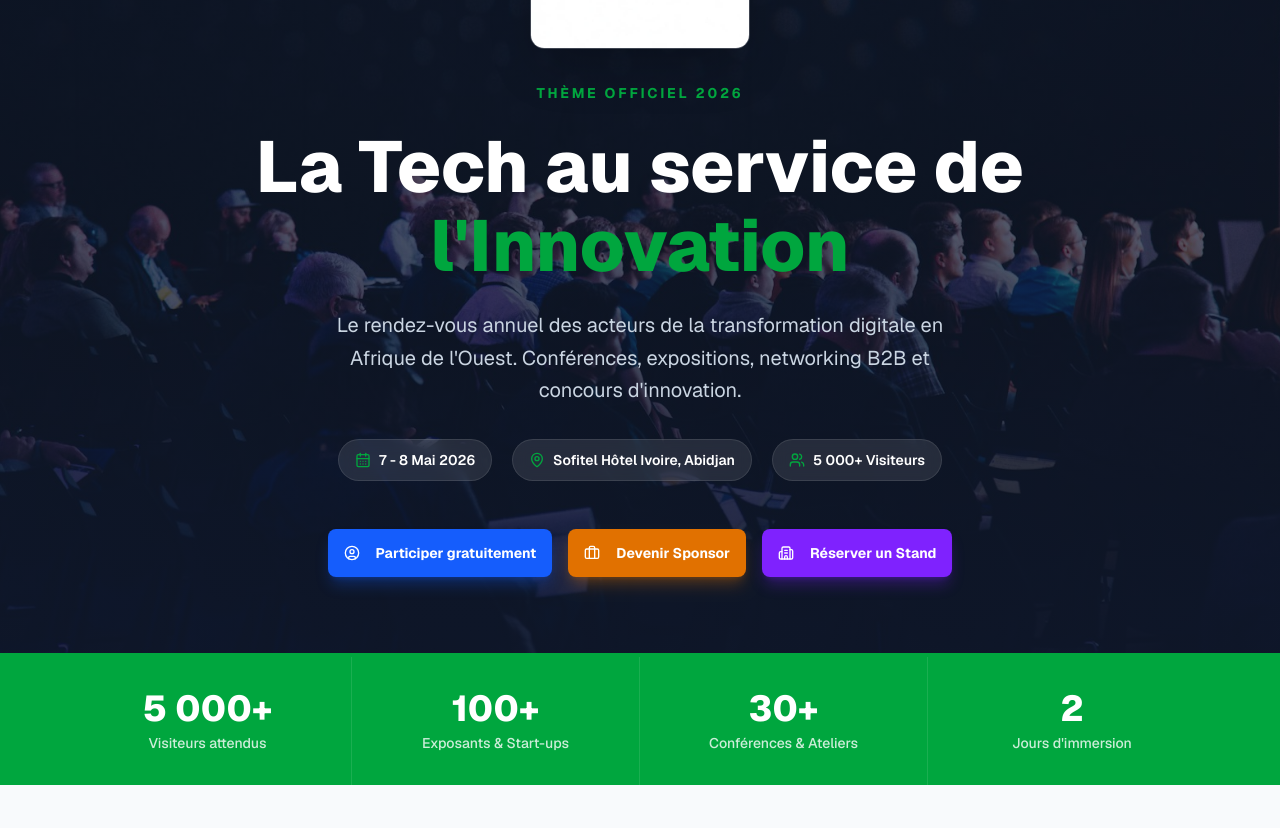
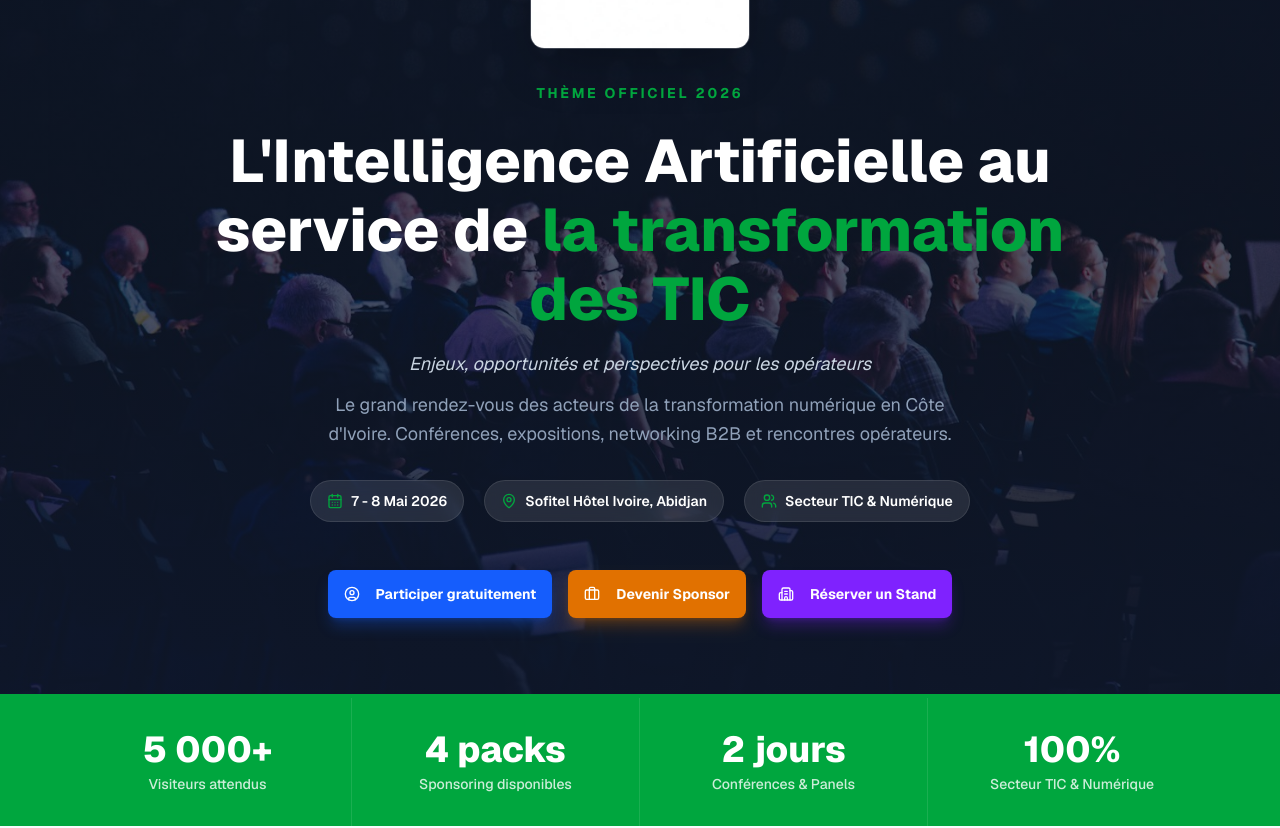
Before and after one commit to siguialassane/expo_tic_evenement, a Next.js app in the folder web/: page / in a window 1280 px wide. Shown: the part 300-1128 px from the top of the page. Built offline with nearby package versions, Linux system fonts and the light colour scheme.

Commit message:
fix: use client UUID instead of select after insert

```diff
--- a/web/src/app/page.tsx
+++ b/web/src/app/page.tsx
@@ -36,9 +36,9 @@ export default function Home() {
   /* ---------- DATA ---------- */
   const stats = [
     { value: "5 000+", label: "Visiteurs attendus" },
-    { value: "100+", label: "Exposants & Start-ups" },
-    { value: "30+", label: "Conférences & Ateliers" },
-    { value: "2", label: "Jours d'immersion" },
+    { value: "4 packs", label: "Sponsoring disponibles" },
+    { value: "2 jours", label: "Conférences & Panels" },
+    { value: "100%", label: "Secteur TIC & Numérique" },
   ];
 
   const highlights = [
@@ -62,12 +62,12 @@ export default function Home() {
   ];
 
   const targets = [
-    "Professionnels des TIC et du Numérique",
+    "Opérateurs télécoms et fournisseurs de solutions TIC",
     "Chefs d'entreprises et Décideurs (CEO, DSI, CTO)",
-    "Start-ups et Porteurs de projets innovants",
-    "Investisseurs et Partenaires financiers",
-    "Étudiants et Chercheurs en technologies",
-    "Grand public passionné par l'innovation",
+    "Experts et consultants du secteur numérique",
+    "Start-ups et porteurs de projets innovants",
+    "Investisseurs et partenaires financiers",
+    "Décideurs publics et privés du secteur TIC",
   ];
 
   return (
@@ -172,14 +172,18 @@ export default function Home() {
                 Thème officiel 2026
               </motion.p>
 
-              <motion.h1 variants={fade} className="text-3xl sm:text-5xl md:text-6xl lg:text-7xl font-extrabold text-white leading-[1.1] mb-4 sm:mb-6 max-w-4xl mx-auto">
-                La Tech au service de{" "}
-                <span className="text-primary">l'Innovation</span>
+              <motion.h1 variants={fade} className="text-2xl sm:text-4xl md:text-5xl lg:text-6xl font-extrabold text-white leading-[1.15] mb-3 sm:mb-4 max-w-4xl mx-auto">
+                L&apos;Intelligence Artificielle au service de{" "}
+                <span className="text-primary">la transformation des TIC</span>
               </motion.h1>
 
-              <motion.p variants={fade} className="text-base sm:text-lg md:text-xl text-slate-300 max-w-2xl mx-auto leading-relaxed mb-6 sm:mb-8 px-2">
-                Le rendez-vous annuel des acteurs de la transformation digitale en Afrique de l'Ouest.
-                Conférences, expositions, networking B2B et concours d'innovation.
+              <motion.p variants={fade} className="text-sm sm:text-base md:text-lg text-slate-300 max-w-2xl mx-auto italic mb-2 sm:mb-3 px-2">
+                Enjeux, opportunités et perspectives pour les opérateurs
+              </motion.p>
+
+              <motion.p variants={fade} className="text-base sm:text-lg text-slate-400 max-w-2xl mx-auto leading-relaxed mb-6 sm:mb-8 px-2">
+                Le grand rendez-vous des acteurs de la transformation numérique en Côte d&apos;Ivoire.
+                Conférences, expositions, networking B2B et rencontres opérateurs.
               </motion.p>
 
               {/* Date / Lieu / Visiteurs badges */}
@@ -194,7 +198,7 @@ export default function Home() {
                 </div>
                 <div className="flex items-center gap-2 bg-white/10 backdrop-blur-sm px-4 py-2.5 rounded-full border border-white/10">
                   <Users size={16} className="text-primary shrink-0" />
-                  <span className="text-white text-sm font-semibold">5 000+ Visiteurs</span>
+                  <span className="text-white text-sm font-semibold">Secteur TIC & Numérique</span>
                 </div>
               </motion.div>
 
@@ -276,7 +280,7 @@ export default function Home() {
             <div className="grid grid-cols-1 sm:grid-cols-2 lg:grid-cols-3 gap-4 sm:gap-6">
               {[
                 { img: "/images/conference.jpg", title: "Conférences & Panels", desc: "Keynotes, tables rondes avec des leaders du secteur TIC africain et international." },
-                { img: "/images/exhibition.jpg", title: "Exposition Technologique", desc: "Plus de 100 stands présentant les dernières solutions et innovations." },
+                { img: "/images/exhibition.jpg", title: "Exposition Technologique", desc: "Des stands présentant les dernières solutions et innovations des acteurs TIC." },
                 { img: "/images/networking.jpg", title: "Networking & B2B", desc: "Rencontres qualifiées entre décideurs, investisseurs et porteurs de projets." },
               ].map((item, i) => (
                 <motion.div
@@ -362,8 +366,8 @@ export default function Home() {
                   {[
                     { time: "09:00", label: "Ateliers techniques et Masterclasses" },
                     { time: "11:00", label: "Rencontres B2B exclusives", bold: true },
-                    { time: "14:00", label: "Pitch des Start-ups & Concours d'innovation" },
-                    { time: "16:00", label: "Remise des prix et distinctions" },
+                    { time: "14:00", label: "Panels thématiques IA & transformation des TIC" },
+                    { time: "16:00", label: "Sessions B2B et rencontres opérateurs" },
                     { time: "17:00", label: "Cérémonie de clôture", bold: true },
                   ].map((e, i) => (
                     <div key={i} className="flex gap-4 items-start">
@@ -474,7 +478,7 @@ export default function Home() {
                     <Briefcase size={28} />
                   </div>
                   <h3 className="text-xl sm:text-2xl font-bold text-slate-900 mb-2">Sponsor</h3>
-                  <p className="text-sm text-slate-500 flex-1 mb-6 leading-relaxed">Associez votre image à l'événement et bénéficiez d'une visibilité maximale auprès de 5 000+ décideurs.</p>
+                  <p className="text-sm text-slate-500 flex-1 mb-6 leading-relaxed">Associez votre image à l'événement et bénéficiez d'une visibilité maximale auprès des acteurs du secteur TIC.</p>
                   <div className="flex items-center justify-between">
                     <span className="text-xs font-bold uppercase tracking-wider text-amber-700 bg-amber-50 px-3 py-1 rounded-full">Dès 3M FCFA</span>
                     <span className="text-amber-600 font-bold flex items-center gap-2 group-hover:gap-3 transition-all text-sm">
@@ -536,13 +540,14 @@ export default function Home() {
                 />
                 <p className="text-sm text-slate-400">7 - 8 Mai 2026 — Sofitel Hôtel Ivoire, Abidjan</p>
               </div>
-              <div className="flex flex-col sm:flex-row gap-4 sm:gap-8 text-sm">
-                <a href="mailto:contact@expotic.ci" className="flex items-center gap-2 text-slate-400 hover:text-primary transition-colors">
-                  <Mail size={16} /> contact@expotic.ci
+              <div className="flex flex-col gap-2 text-sm">
+                <a href="mailto:commercial@differencegroup.info" className="flex items-center gap-2 text-slate-400 hover:text-primary transition-colors">
+                  <Mail size={16} /> commercial@differencegroup.info
                 </a>
-                <a href="tel:+22500000000" className="flex items-center gap-2 text-slate-400 hover:text-primary transition-colors">
-                  <Phone size={16} /> +225 00 00 00 00
+                <a href="tel:+2272722308348" className="flex items-center gap-2 text-slate-400 hover:text-primary transition-colors">
+                  <Phone size={16} /> 27 22 30 83 48 &nbsp;/&nbsp; 05 65 17 36 63 &nbsp;/&nbsp; 07 47 51 51 62
                 </a>
+                <p className="text-slate-500 text-xs mt-1">Cocody deux plateaux vallon, Rue BURIDA &mdash; Abidjan</p>
               </div>
             </div>
             <div className="border-t border-white/10 mt-8 pt-6 flex flex-col sm:flex-row justify-between items-center gap-4 text-xs text-slate-500">
--- a/web/src/app/register/exhibitor/page.tsx
+++ b/web/src/app/register/exhibitor/page.tsx
@@ -134,8 +134,10 @@ export default function ExhibitorRegister() {
     setSubmitting(true);
     setErrorMsg("");
     try {
-      // 1. Insert exposant
-      const { data: inserted, error } = await supabase.from("exposants").insert({
+      // 1. Insert exposant (UUID généré côté client pour éviter un SELECT retour)
+      const exposantId = crypto.randomUUID();
+      const { error } = await supabase.from("exposants").insert({
+        id: exposantId,
         company_name: company,
         contact_name: contact,
         email,
@@ -147,7 +149,7 @@ export default function ExhibitorRegister() {
         stand_price: selectedStandData?.price ?? 0,
         options_total: optionsTotal,
         grand_total: grandTotal,
-      }).select("id").single();
+      });
 
       if (error) {
         if (error.code === "23505") {
@@ -163,7 +165,7 @@ export default function ExhibitorRegister() {
       const optionsToInsert = OPTIONS
         .filter((o) => (quantities[o.id] ?? 0) > 0)
         .map((o) => ({
-          exposant_id: inserted.id,
+          exposant_id: exposantId,
           option_id: o.id,
           quantity: quantities[o.id],
           unit_price: o.unitPrice,
--- a/web/src/app/register/sponsor/page.tsx
+++ b/web/src/app/register/sponsor/page.tsx
@@ -156,8 +156,10 @@ export default function SponsorRegister() {
     setSubmitting(true);
     setErrorMsg("");
     try {
-      // 1. Insert sponsor
-      const { data: inserted, error } = await supabase.from("sponsors").insert({
+      // 1. Insert sponsor (UUID généré côté client pour éviter un SELECT retour)
+      const sponsorId = crypto.randomUUID();
+      const { error } = await supabase.from("sponsors").insert({
+        id: sponsorId,
         company_name: company,
         contact_name: contact,
         fonction: fonction || null,
@@ -168,7 +170,7 @@ export default function SponsorRegister() {
         pack_price: selectedPackData?.price ?? 0,
         options_total: optionsTotal,
         grand_total: grandTotal,
-      }).select("id").single();
+      });
 
       if (error) {
         if (error.code === "23505") {
@@ -184,7 +186,7 @@ export default function SponsorRegister() {
       const optionsToInsert = OPTIONS
         .filter((o) => (quantities[o.id] ?? 0) > 0)
         .map((o) => ({
-          sponsor_id: inserted.id,
+          sponsor_id: sponsorId,
           option_id: o.id,
           quantity: quantities[o.id],
           unit_price: o.unitPrice,
--- a/web/src/lib/emails.ts
+++ b/web/src/lib/emails.ts
@@ -22,7 +22,7 @@ function emailShell(body: string): string {
       </div>
       <div style="padding:40px;">${body}</div>
       <div style="background:#f8f8f8;border-top:1px solid #e0e0e0;padding:20px 40px;">
-        <p style="margin:0;font-size:11px;color:#999999;line-height:1.7;">Cet email a &eacute;t&eacute; g&eacute;n&eacute;r&eacute; automatiquement. Merci de ne pas y r&eacute;pondre directement.<br>Pour toute question&nbsp;: <a href="mailto:galadespmeinfos@gmail.com" style="color:#0d1b2a;text-decoration:none;">galadespmeinfos@gmail.com</a></p>
+        <p style="margin:0;font-size:11px;color:#999999;line-height:1.7;">Cet email a &eacute;t&eacute; g&eacute;n&eacute;r&eacute; automatiquement. Merci de ne pas y r&eacute;pondre directement.<br>Pour toute question&nbsp;: <a href="mailto:commercial@differencegroup.info" style="color:#0d1b2a;text-decoration:none;">commercial@differencegroup.info</a></p>
       </div>
     </div>
   </div>`;
```
Also changed, not shown: 1 other file (tests, documents, lock files or other folders).
